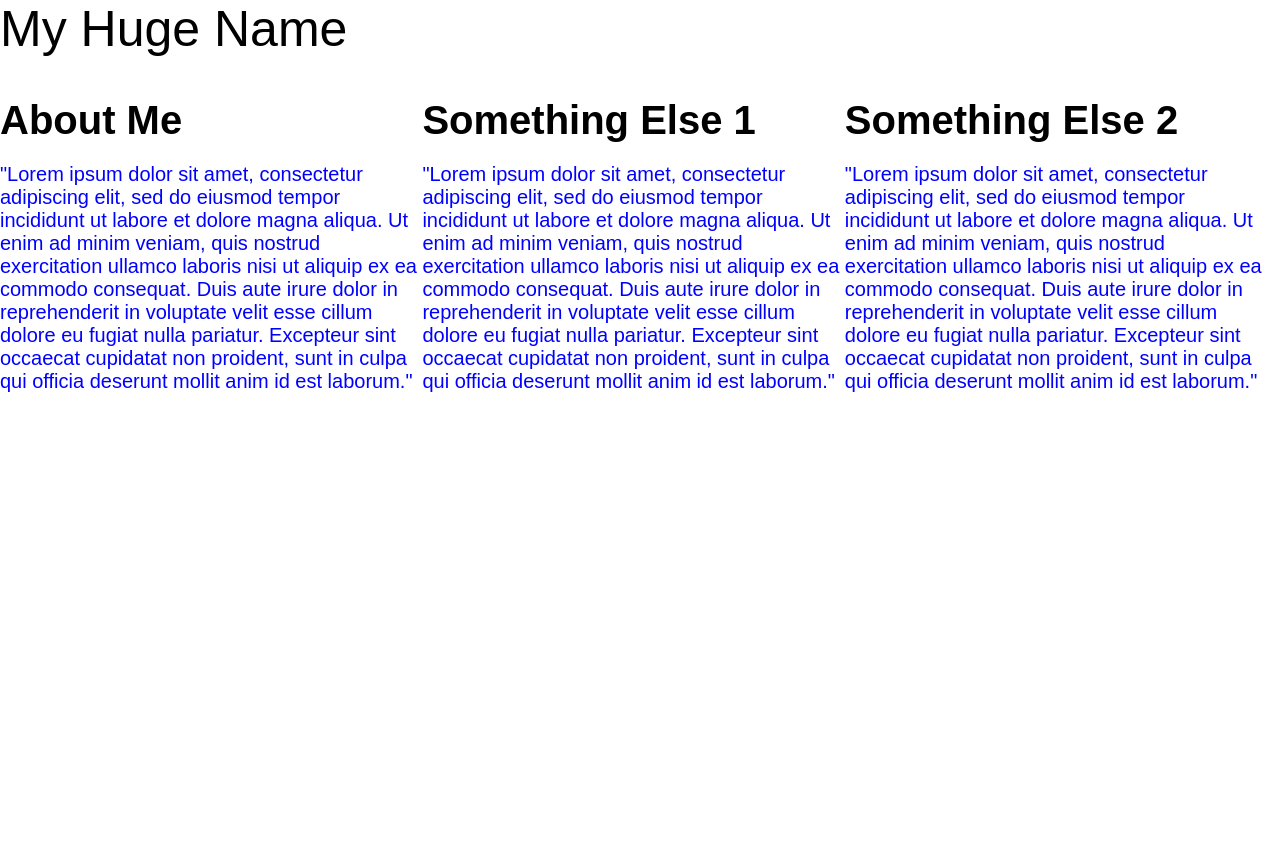
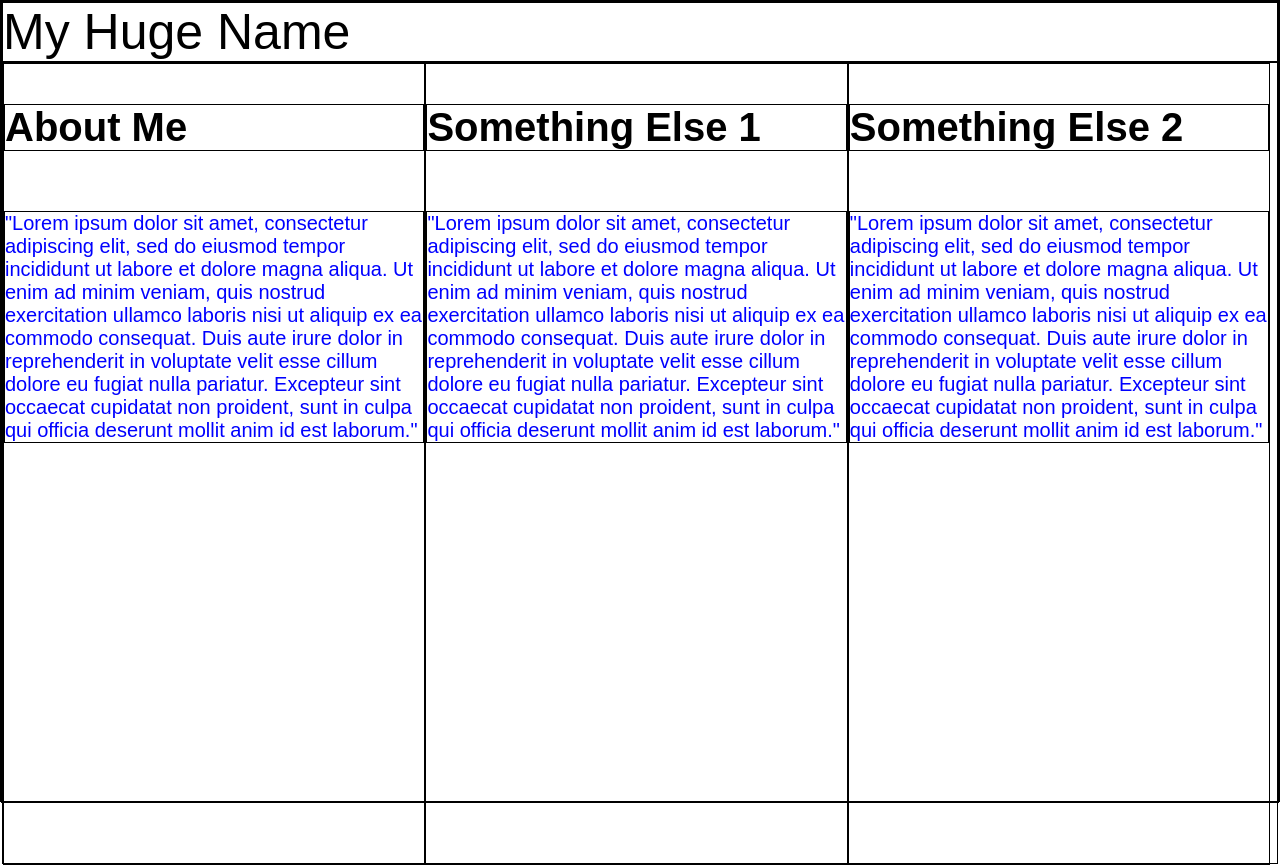
Before and after one commit to mary-hamilton/real-first-proj, a plain HTML site: page First Portfolio Project/IntroPage.html in a window 1280 px wide. Before the commit the page ends 800 px from the top, so only its background shows below. Drawn offline with Linux system fonts and the light colour scheme.

Commit message:
was broken fixed it

```diff
--- a/First Portfolio Project/style.css
+++ b/First Portfolio Project/style.css
@@ -3,16 +3,8 @@ html {
     font-family: sans-serif;
 }
 
-/*Attempting to make a nice clean scroll between sections*/
-
-html,
-body {
-    height: 100%;
-    margin: 0;
-}
-
-.wrapper {
-    min-height: 100%;
+* {
+    border: 1px solid black;
 }
 
 header {
@@ -29,26 +21,31 @@ nav a {
     width: 33%;
 }
 
- /* * {
-    border: 1px solid black;
-} */
+/*Attempting to make a nice clean scroll between sections*/
 
- .boxholder {
+html, body, .boxholder {
+    height: 100%;
+    margin: 0;
+}
+
+
+.wrapper {
+    min-height: 100%;
+}
+
+
+.boxholder {
      display: flex;
      flex-direction: column;
  }
 
-
 .textbox {
     display: flex;
     flex-direction: column;
-
 }
 
 .textbox h3 {
-
     font-size: 40px;
-    margin-bottom: 0px;
 }
 
 .textbox p {
```
Also changed, not shown: First Portfolio Project/IntroPage.html (+2 -2 lines).
